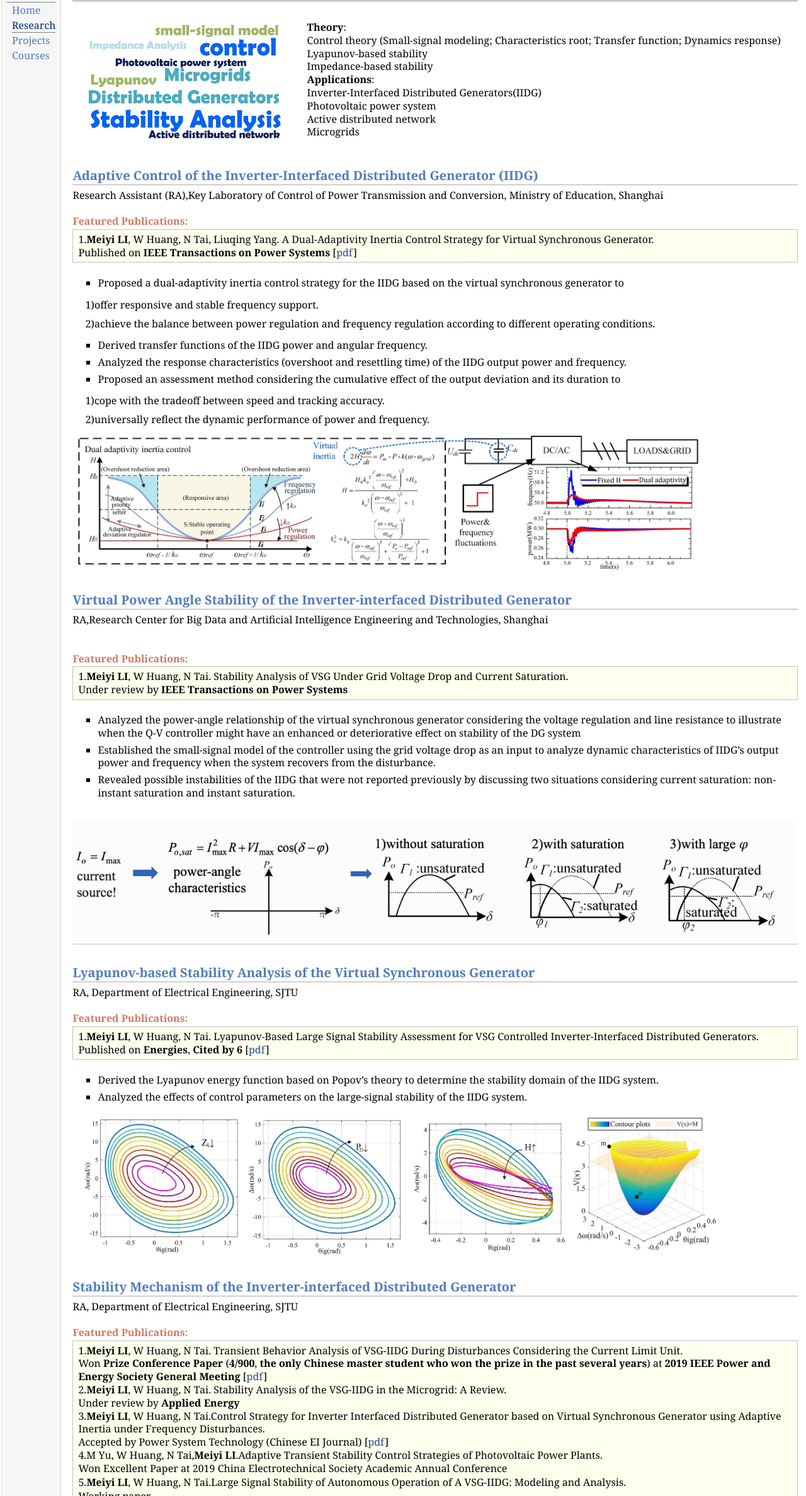
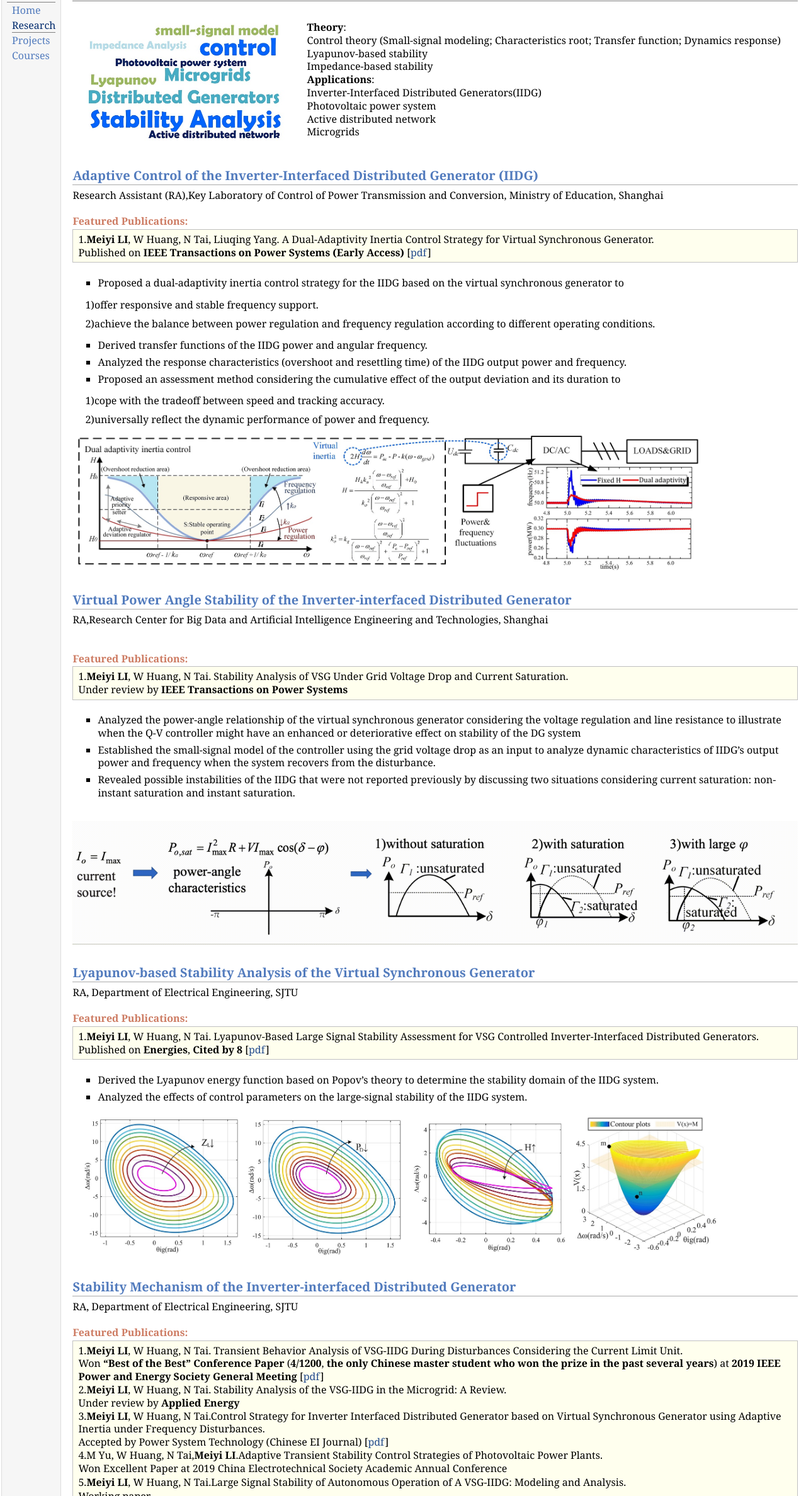
Before and after one commit to meiyilipower/meiyilipower.github.io, a plain HTML site: page research.html in a window 1280 px wide. Shown: the part 48-2424 px from the top of the page at 63% size. Drawn offline with Linux system fonts and the light colour scheme.

Commit message:
bestofbest

```diff
--- a/research.html
+++ b/research.html
@@ -49,7 +49,7 @@ Microgrids<br /></p>
 <div class="blocktitle">Featured Publications:</div>
 <div class="blockcontent">
 <p>1.<b>Meiyi LI</b>, W Huang, N Tai, Liuqing Yang. A Dual-Adaptivity Inertia Control Strategy for Virtual Synchronous Generator. <br />
-Published on <b>IEEE Transactions on Power Systems</b> [<a href="paper1.pdf">pdf</a>]</p>
+Published on <b>IEEE Transactions on Power Systems (Early Access)</b> [<a href="paper1.pdf">pdf</a>]</p>
 </div></div>
 <ul>
 <li><p>Proposed a dual-adaptivity inertia control strategy for the IIDG based on the virtual synchronous generator to </p>
@@ -108,7 +108,7 @@ Under review by <b>IEEE Transactions on Power Systems</b></p>
 <div class="blocktitle">Featured Publications:</div>
 <div class="blockcontent">
 <p>1.<b>Meiyi LI</b>, W Huang, N Tai. Lyapunov-Based Large Signal Stability Assessment for VSG Controlled Inverter-Interfaced Distributed Generators. <br />
-Published on <b>Energies</b>, <b>Cited by 6</b>  [<a href="paper5.pdf">pdf</a>]</p>
+Published on <b>Energies</b>, <b>Cited by 8</b>  [<a href="paper5.pdf">pdf</a>]</p>
 </div></div>
 <ul>
 <li><p>Derived the Lyapunov energy function based on Popov’s theory to determine the stability domain of the IIDG system.</p>
@@ -126,7 +126,7 @@ Published on <b>Energies</b>, <b>Cited by 6</b>  [<a href="paper5.pdf">pdf</a>]<
 <div class="blocktitle">Featured Publications:</div>
 <div class="blockcontent">
 <p>1.<b>Meiyi LI</b>, W Huang, N Tai. Transient Behavior Analysis of VSG-IIDG During Disturbances Considering the Current Limit Unit. <br />
-Won <b>Prize Conference Paper</b> (<b>4/900</b>, <b>the only Chinese master student who won the prize in the past several years</b>) at <b>2019 IEEE Power and Energy Society General Meeting</b> [<a href="paper2.pdf">pdf</a>] <br />
+Won <b>“Best of the Best” Conference Paper</b> (<b>4/1200</b>, <b>the only Chinese master student who won the prize in the past several years</b>) at <b>2019 IEEE Power and Energy Society General Meeting</b> [<a href="paper2.pdf">pdf</a>] <br />
 2.<b>Meiyi LI</b>, W Huang, N Tai. Stability Analysis of the VSG-IIDG in the Microgrid: A Review. <br />
 Under review by <b>Applied Energy</b> <br />
 3.<b>Meiyi LI</b>, W Huang, N Tai.Control Strategy for Inverter Interfaced Distributed Generator based on Virtual Synchronous Generator using Adaptive Inertia under Frequency Disturbances. <br />
```
Also changed, not shown: index.html (+3 -3 lines), 1 other file.
